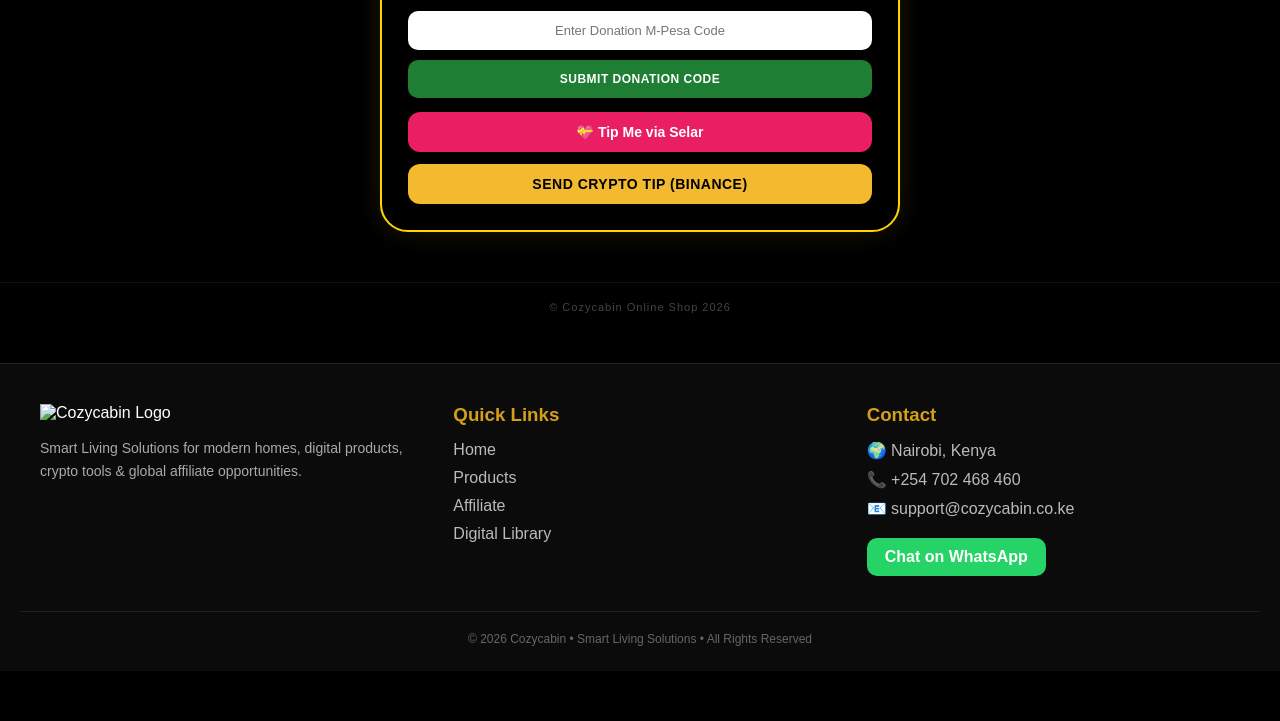
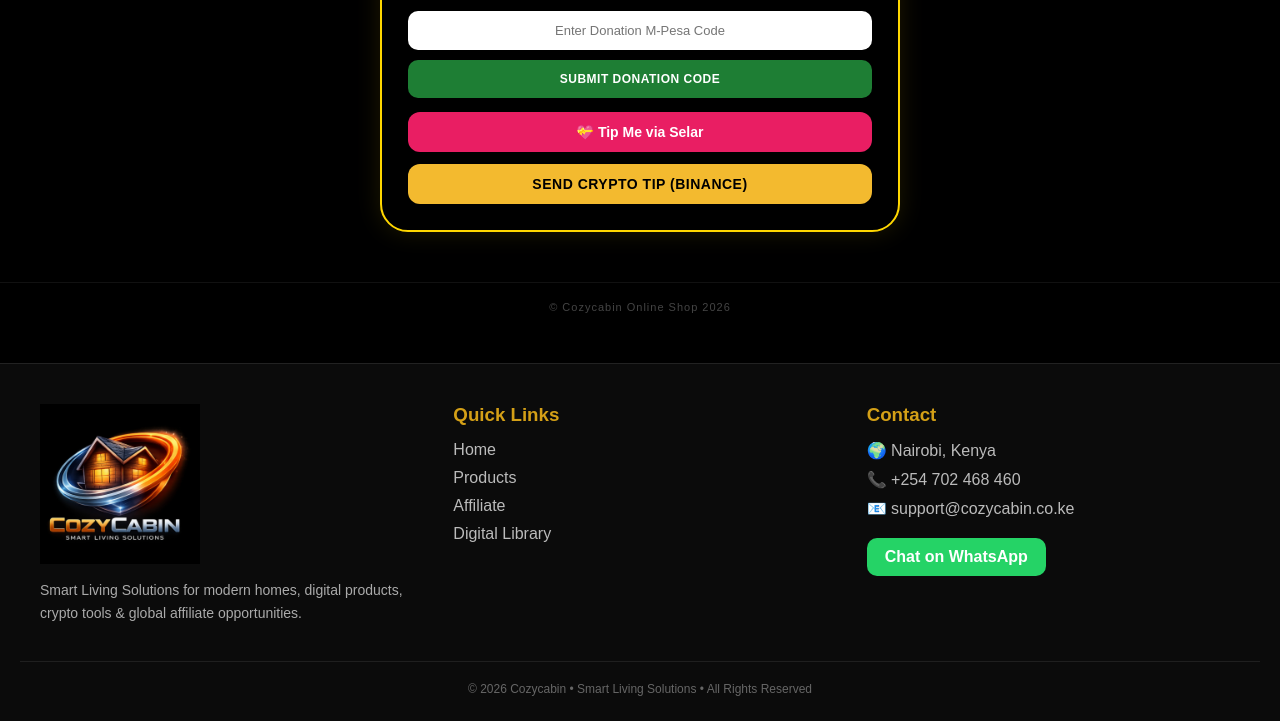
Before and after one commit to Chalzy2/Cozycabin-Online-Shop, a plain HTML site: page practice.html in a window 1280 px wide. Shown: the part 2747-3468 px from the top of the page. Before the commit the page ends 3418 px from the top, so only its background shows below. Drawn offline with Linux system fonts and the light colour scheme.

Commit message:
Update practice.html

```diff
--- a/practice.html
+++ b/practice.html
@@ -2787,7 +2787,7 @@ paymentArea.innerHTML = '';
         <!-- BRAND -->
         <div style="flex:1; min-width:220px;">
 
-            <img src="images/cozycabin-logo.webp"
+            <img src="Image/cozycabin-logo-1.webp"
                  alt="Cozycabin Logo"
                  style="width:160px; margin-bottom:15px;">
 
```
